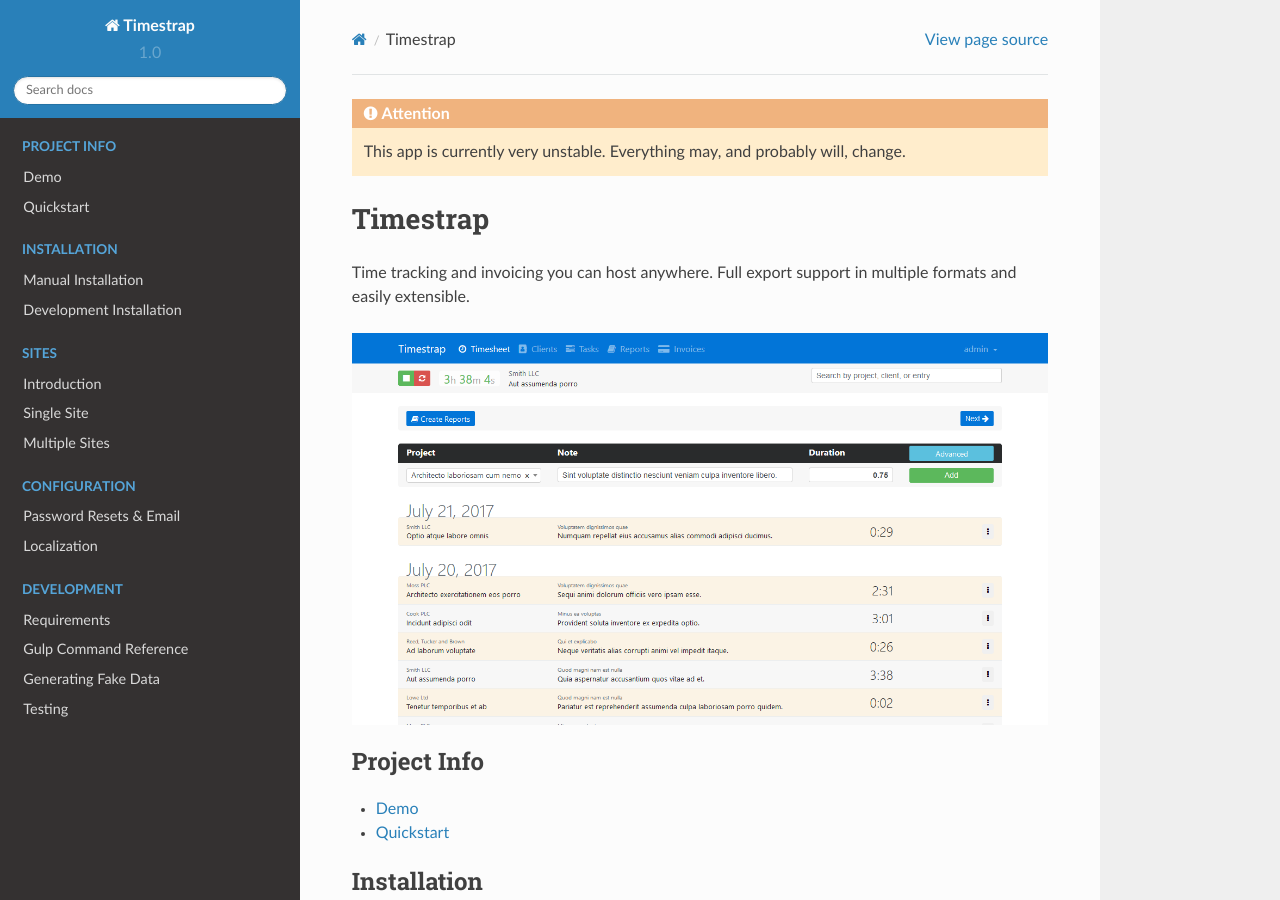
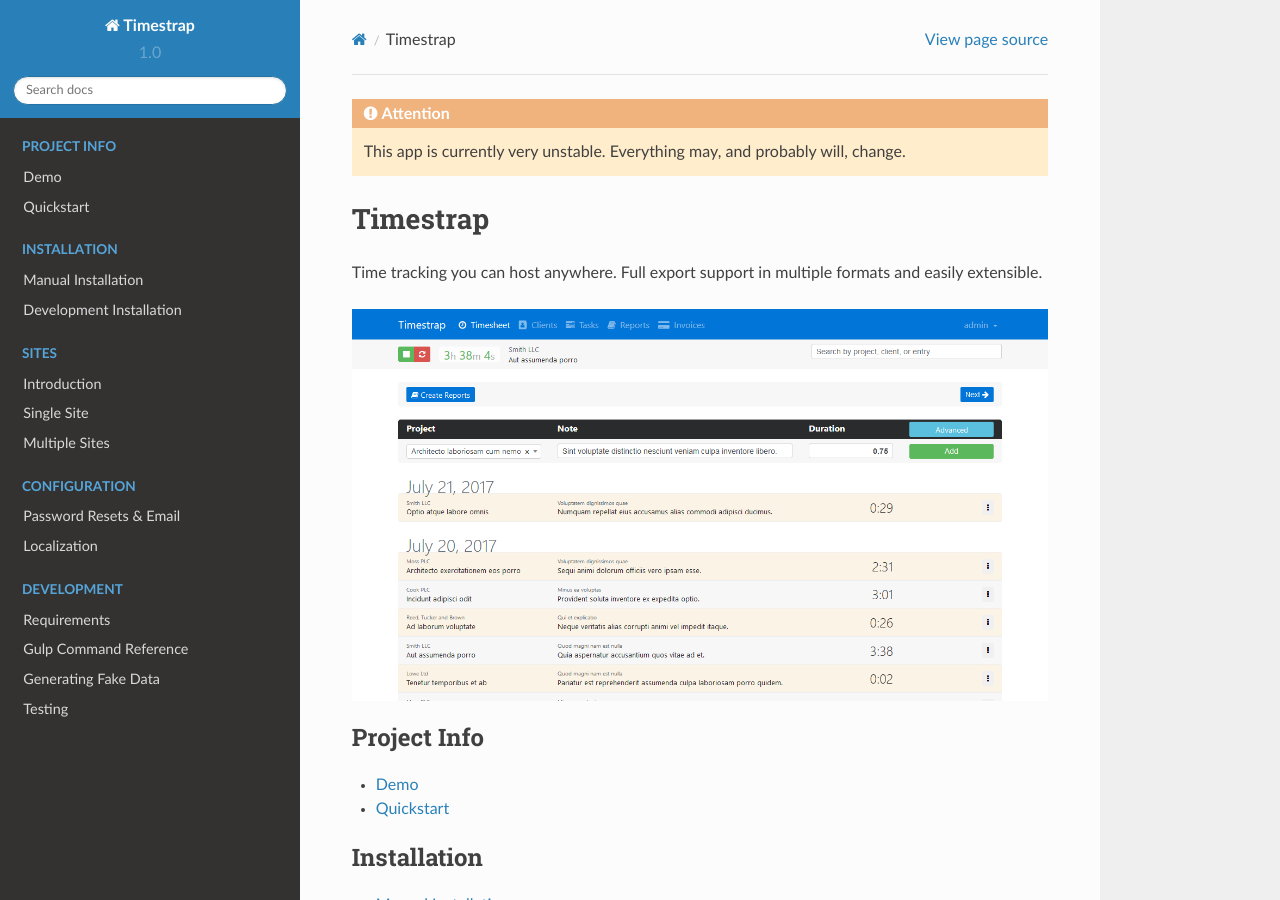
Before and after one commit to overshard/timestrap, a Sphinx documentation site: the page built from docs/index.rst, in a window 1280 px wide and 900 px high. Built offline with Sphinx 7.4.7 and the Read the Docs theme 2.0.0, drawn with Linux system fonts in a browser that asks for light colours.

Commit message:
Remove references to invoicing for 1.0 release, just starting with timetracking

```diff
--- a/app.json
+++ b/app.json
@@ -1,14 +1,13 @@
 {
     "name": "Timestrap",
     "author": "Timestrap's Contributors",
-    "description": "Time tracking and invoicing you can host anywhere. Full export support in multiple formats and easily extensible.",
+    "description": "Time tracking you can host anywhere. Full export support in multiple formats and easily extensible.",
     "repository": "https://github.com/overshard/timestrap",
     "keywords": [
         "python",
         "django",
         "web",
-        "timetracking",
-        "invoicing"
+        "timetracking"
     ],
     "version": "1.0.0-alpha",
     "license": "BSD-2-Clause",
--- a/docs/conf.py
+++ b/docs/conf.py
@@ -69,7 +69,7 @@
 #  dir menu entry, description, category)
 texinfo_documents = [
     (master_doc, 'Timestrap', 'Timestrap Documentation',
-     author, 'Timestrap', 'Time tracking and invoicing you can host anywhere. Full export support in multiple formats and easily extensible.',  # noqa: E501
+     author, 'Timestrap', 'Time tracking you can host anywhere. Full export support in multiple formats and easily extensible.',  # noqa: E501
      'Miscellaneous'),
 ]
 
--- a/docs/index.rst
+++ b/docs/index.rst
@@ -6,7 +6,7 @@
 Timestrap
 =========
 
-Time tracking and invoicing you can host anywhere. Full export support in
+Time tracking you can host anywhere. Full export support in
 multiple formats and easily extensible.
 
 .. image:: ../screenshot.png
--- a/package.json
+++ b/package.json
@@ -1,14 +1,13 @@
 {
     "name": "timestrap",
     "author": "Timestrap's Contributors",
-    "description": "Time tracking and invoicing you can host anywhere. Full export support in multiple formats and easily extensible.",
+    "description": "Time tracking you can host anywhere. Full export support in multiple formats and easily extensible.",
     "repository": "https://github.com/overshard/timestrap",
     "keywords": [
         "python",
         "django",
         "web",
-        "timetracking",
-        "invoicing"
+        "timetracking"
     ],
     "version": "1.0.0-alpha",
     "license": "BSD-2-Clause",
```
Also changed, not shown: README.md (+1 -1 lines), docs/introduction/lead.md (+1 -1 lines).
